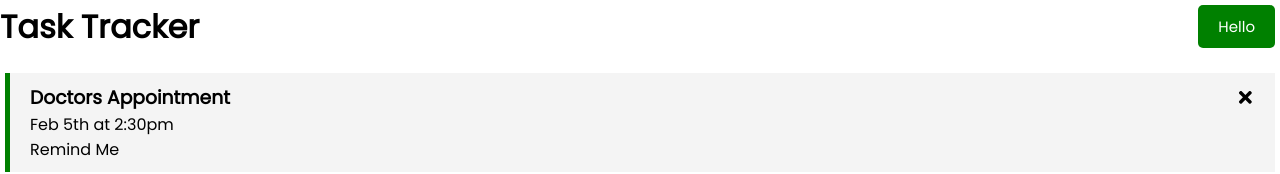
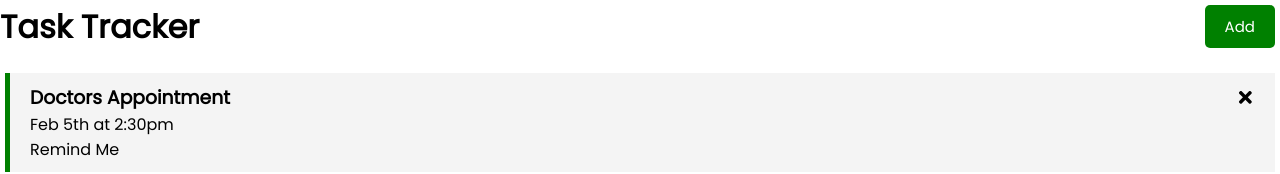
Before and after one commit to SauveJeanLuc/react-task-tracker, a React (Create React App) app: page / in a window 1280 px wide. Shown: the top 174 px of the page. Built offline with nearby package versions, Linux system fonts and the light colour scheme; the HTML template or start-up script is replaced by a standard one.

Commit message:
Changed Button Title

```diff
--- a/src/components/Header.js
+++ b/src/components/Header.js
@@ -10,7 +10,7 @@ const Header = ({ title }) => {
     return (
         <header className='header'>
             <h1>{title}</h1>
-            <Button color='green' text='Hello' onClick={onClick}/>
+            <Button color='green' text='Add' onClick={onClick}/>
         </header>
     )
 }
```
